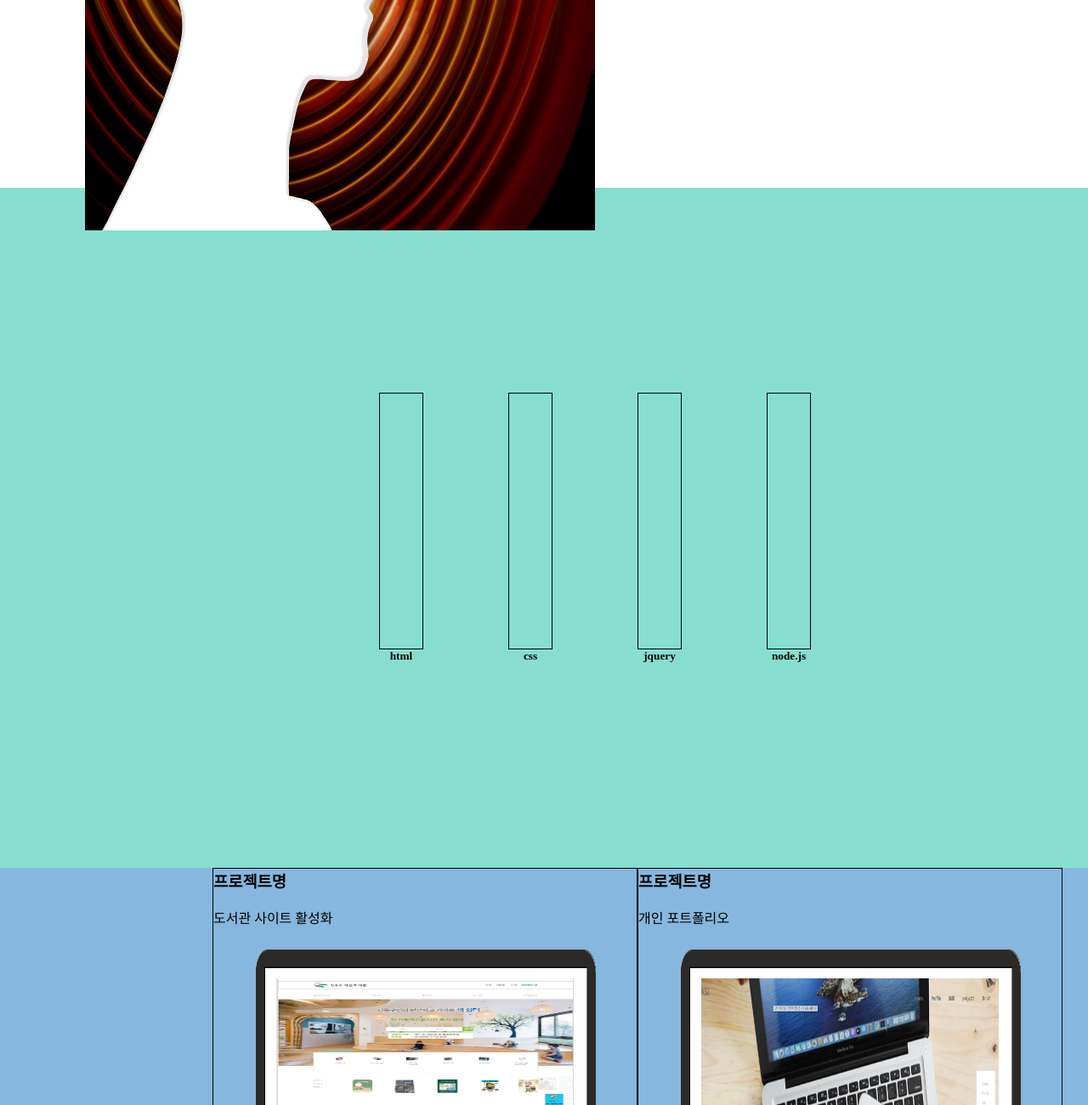
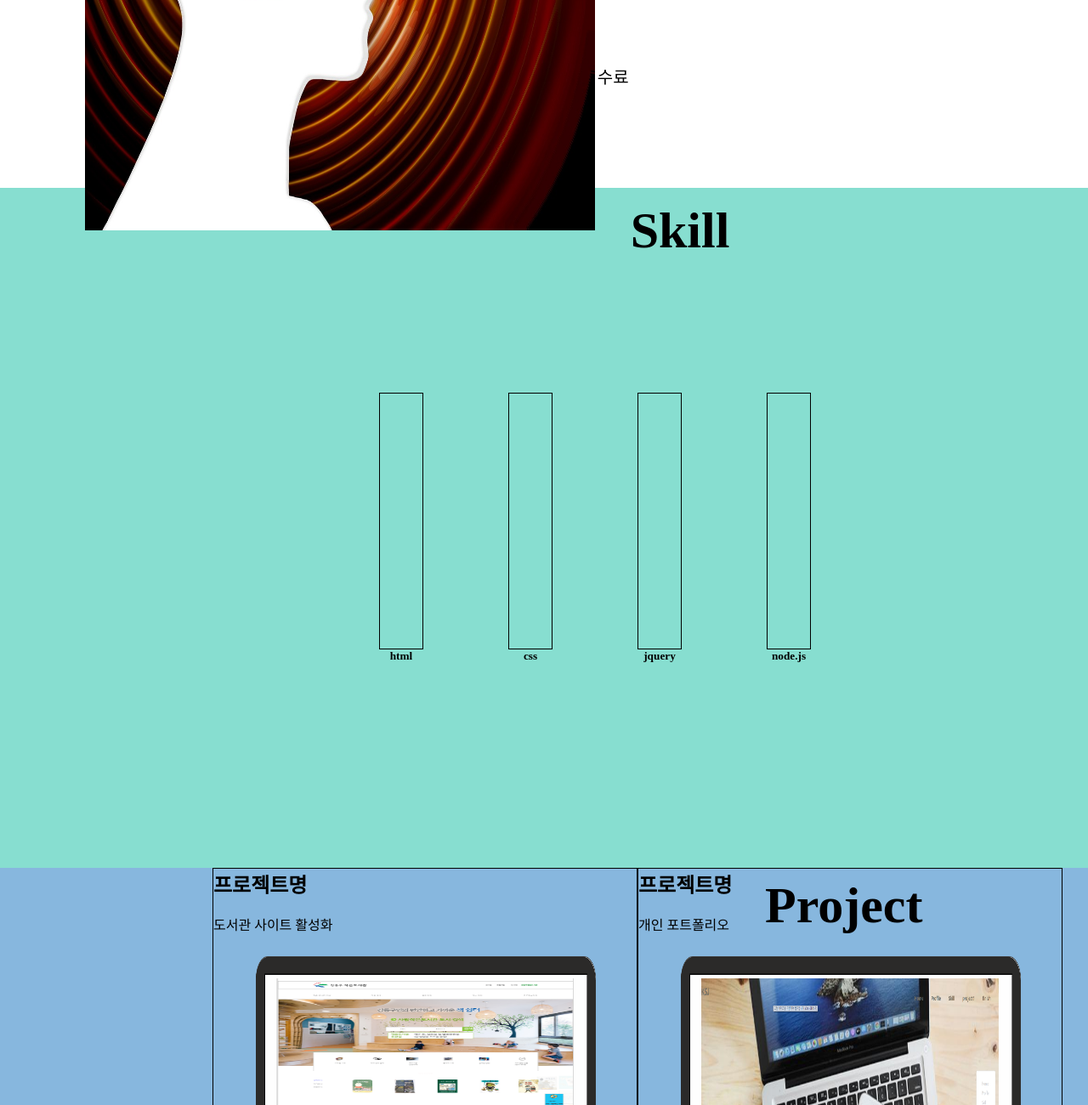
Before and after one commit to hopeuer/prontand, a plain HTML site: page index.html in a window 1280 px wide. Shown: the part 1379-2679 px from the top of the page at 85% size. Drawn offline with Linux system fonts and the light colour scheme.

Commit message:
Add files via upload

```diff
--- a/index.html
+++ b/index.html
@@ -50,14 +50,15 @@
         #q_mn ul.nav li a{ color: #ccc;}
         #q_mn ul.nav li.on a{ color: rgb(15, 15, 15);}
 
-        #profile .in_profile .in_profile1{float: right; margin-right: 270px; margin-top: 300px;}
-        #profile .in_profile .in_profile1 h3{position: absolute; font-size: 60px; margin-left: -600px; margin-top: -200px;}
+        #profile .in_profile .in_profile1{float: right; margin-right: 200px; margin-top: 300px;}
+        #profile .in_profile .in_profile1 h3{position: absolute; font-size: 60px; margin-left: -200px; margin-top: -250px;}
         #profile .in_profile .in_profile1 h2{font-size: 40px;}
         #profile .in_profile .in_profile1 p{font-size: 20px;}
         #profile .in_profile img{position: absolute; width: 600px; height: 600px; margin-left: 100px; margin-top: 250px;}
 
         #skill{}
         #skill .in_skill{ display: flex; justify-content: center; align-items: center;}
+        #skill .in_skill h3{position: absolute; font-size: 60px; margin-bottom: 700px; margin-left: 100px;}
         #skill .skill_list{}
         #skill .skill_list > li{float: left; margin-right: 100px; text-align: center;}
         #skill .skill_list > li > div{ width: 50px; height:300px; border:1px solid #000;
@@ -65,6 +66,7 @@
         #skill .skill_list > li > div > .in_box{width: 50px; height:300px; background-color: #716E64;
                                               position: absolute; top:300px; left: 0; }
         #project_1{}
+        #project_1 h3{position: absolute; float: left; margin-left: 900px; margin-top: 10px; font-size: 60px;}
         #project_1 .in_project_1{display: flex; justify-content: center; align-items: center;}
         #project_1 .list{ width: 1000px; }
         #project_1 .list img{float: left; position: absolute; width: 350px; height: 350px; margin-left: -425px; margin-top: 130px;}
@@ -177,7 +179,7 @@
         <!-- 스킬 -->
         <div id="skill">
             <div class="in_skill">
-
+                <h3>Skill</h3>
                <ul class="skill_list">
                    <li>
                        <div>
@@ -235,17 +237,18 @@
         </div>
         <!-- 프로젝트1 -->
         <div id="project_1">
+            <h3>Project</h3>
             <div class="in_project_1">
                <ul class="list">
                    <li class="output">
-                    <h3>프로젝트명</h3><br>
+                    <h2>프로젝트명</h2><br>
                     <p>도서관 사이트 활성화</p><br><br>
                     <img src="./images/monitor-812868_1280.png" alt="">
                    </li>
 
                 <img src="./images/potopolioimg1.png" alt="">
                    <li class="account">
-                       <h3>프로젝트명</h3><br>
+                       <h2>프로젝트명</h2><br>
                        <p>개인 포트폴리오</p><br><br>
                        <img src="./images/monitor-812868_1280.png" alt="">
                    </li>
```
